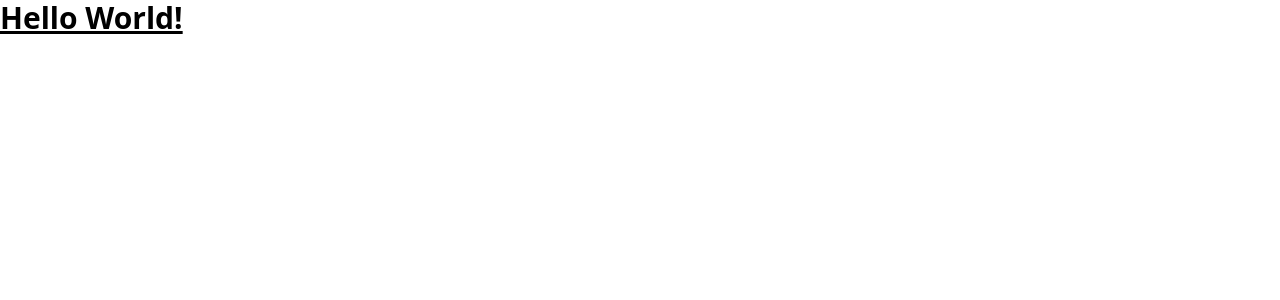
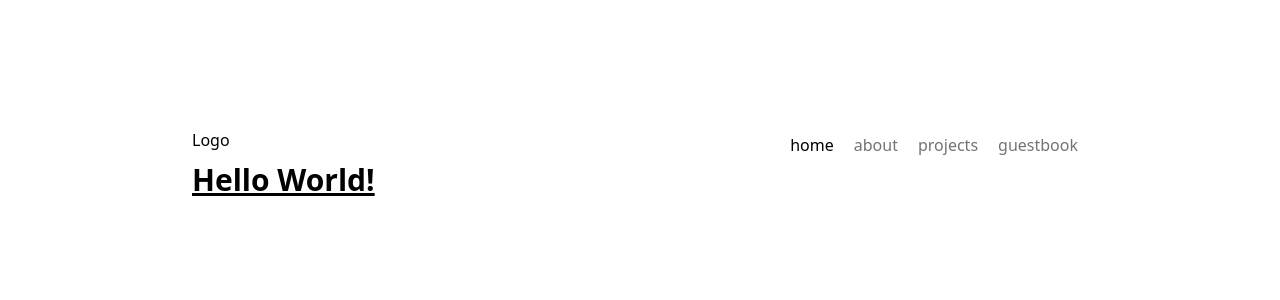
Before and after one commit to carolandrade1/carolandrade.dev, a Next.js app: page / in a window 1280 px wide. Shown: the top 300 px of the page. Built offline with nearby package versions, Linux system fonts and the light colour scheme.

Commit message:
feat(navbar): create navbar and add it to the layout

```diff
--- a/app/layout.tsx
+++ b/app/layout.tsx
@@ -1,3 +1,5 @@
+import Navbar from '@/components/navbar'
+import SkipLink from '@/components/skiplink'
 import './globals.css'
 
 export default function RootLayout({
@@ -6,13 +8,23 @@ export default function RootLayout({
   children: React.ReactNode
 }) {
   return (
-    <html lang="en">
+    <html lang="en" className="text-black bg-white dark:text-white dark:bg-[#111010]">
       {/*
         <head /> will contain the components returned by the nearest parent
         head.tsx. Find out more at https://beta.nextjs.org/docs/api-reference/file-conventions/head
       */}
       <head />
-      <body>{children}</body>
+
+      <body className="antialiased max-w-4xl mb-40 flex flex-col mx-4 mt-8 md:mt-20 lg:mt-32 lg:mx-auto">
+        <SkipLink />
+
+        <Navbar />
+
+        <main id="main" className="flex-auto min-w-0 mt-6 md:mt-0 flex flex-col px-2 md:px-0">
+          {children}
+        </main>
+
+      </body>
     </html>
   )
 }
--- /dev/null
+++ b/components/logo.tsx
@@ -0,0 +1,8 @@
+
+function Logo() {
+  return (
+    <div>Logo</div>
+  )
+}
+
+export default Logo
--- /dev/null
+++ b/components/navbar.tsx
@@ -0,0 +1,64 @@
+'use client';
+
+import clsx from 'clsx';
+import Link from 'next/link';
+import { usePathname, useRouter } from 'next/navigation';
+import Logo from './logo';
+
+const navLinks = {
+    '/': {
+        name: 'home'
+    },
+    '/about': {
+        name: 'about'
+    },
+    '/projects': {
+        name: 'projects'
+    },
+    '/guestbook': {
+        name: 'guestbook'
+    },
+};
+
+
+
+function Navbar() {
+    let pathname = usePathname();
+
+  return (
+    <header className="flex flex-col sticky top-0 md:flex-row justify-between">
+        <Logo />
+        <nav id="navigation">
+            <ul role="list" className="flex">
+
+                    {Object.entries(navLinks).map(([path, { name }]) => {
+                        const isActive = path === pathname;
+
+                        return (
+                            <li key={path} className="relative rounded-xl overflow-hidden ">
+                                <>
+                                    {isActive && <span className="sr-only">Current page: </span>}
+                                    <Link
+                                    {...(isActive ? {"aria-current":"page"} : {})}
+                                    href={path}
+                                    className={clsx(
+                                        "relative flex justify-center items-center transition-all hover:text-white dark:hover:text-neutral-200 py-[5px] px-[10px]", {
+                                            'text-neutral-500': !isActive,
+                                            'navLinkActive': isActive,
+                                        }
+                                    )}
+                                    >
+                                        {name}
+                                    </Link>
+                                </>
+                            </li>
+                        );
+                    })}
+            </ul>
+        </nav>
+    </header>
+  )
+}
+
+
+export default Navbar;
```
